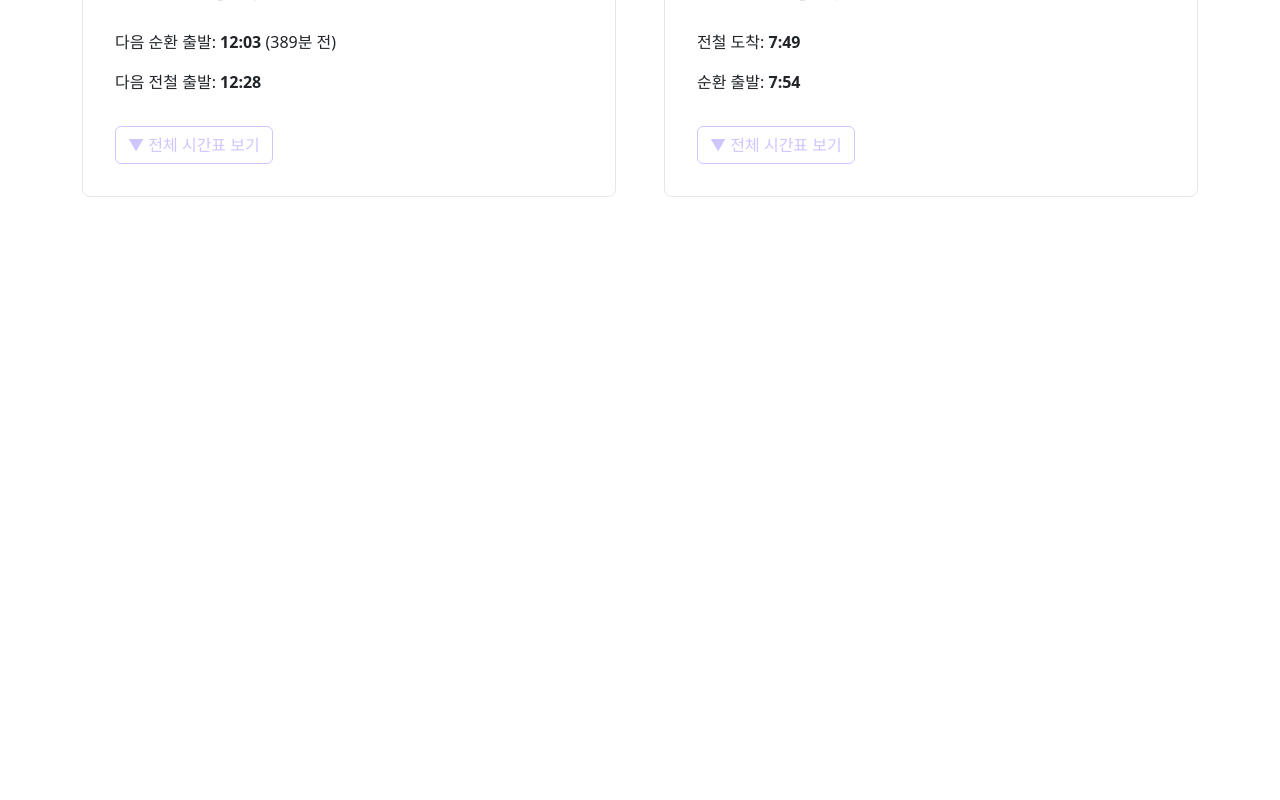
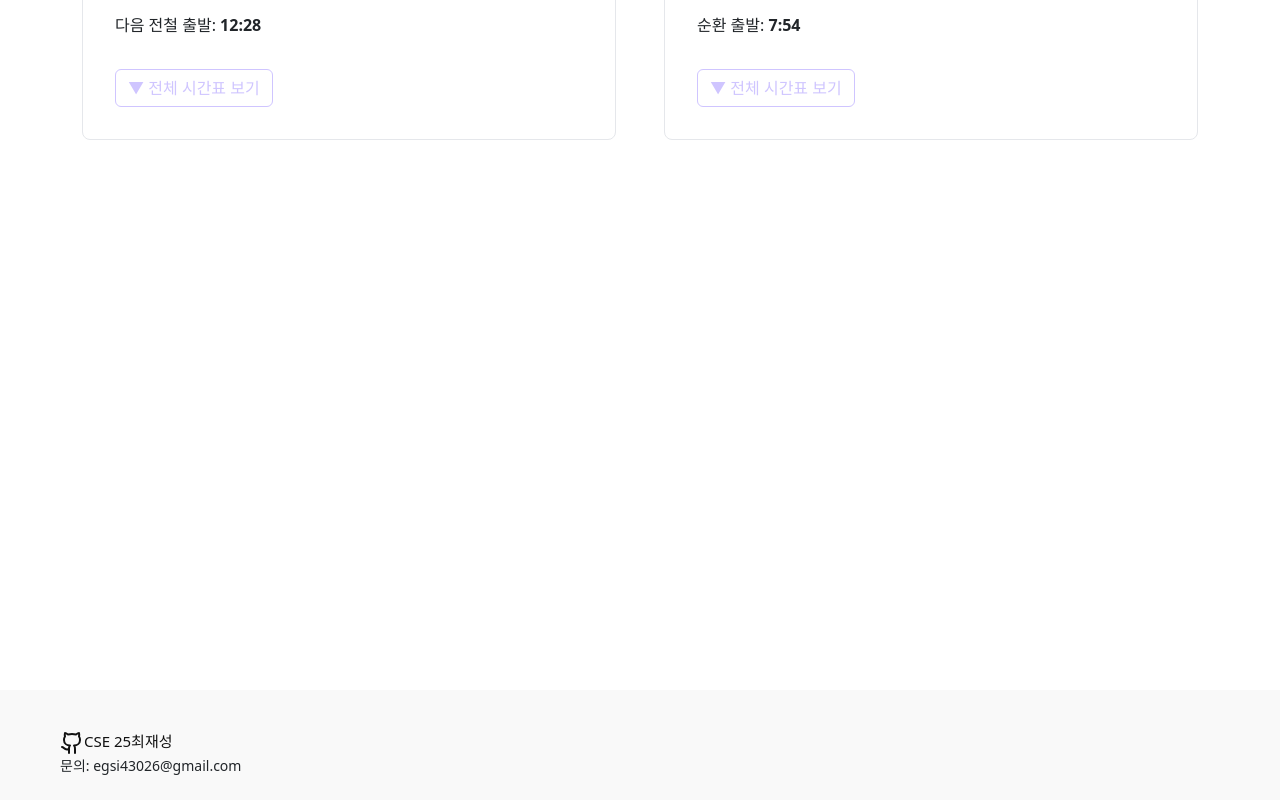
Before and after one commit to exynos6694/sdaily, a React (Create React App) app: page / in a window 1280 px wide. Shown: the part 467-1267 px from the top of the page. Before the commit the page ends 814 px from the top, so only its background shows below. Built offline with nearby package versions, Linux system fonts and the light colour scheme.

Commit message:
Foter 생성

```diff
--- a/package.json
+++ b/package.json
@@ -8,6 +8,7 @@
     "@testing-library/react": "^16.3.0",
     "@testing-library/user-event": "^13.5.0",
     "bootstrap": "^5.3.7",
+    "lucide-react": "^0.525.0",
     "react": "^19.1.0",
     "react-bootstrap": "^2.10.10",
     "react-dom": "^19.1.0",
--- a/src/components/App.js
+++ b/src/components/App.js
@@ -1,20 +1,27 @@
 import React from 'react';
 import { BrowserRouter as Router, Routes, Route } from 'react-router-dom';
 import '../style/App.css'
+import '../style/Navbar.css';
 import Navbar from './Navbar';
 import Section from './Section';
-
+import Footer from './Footer';
 
 
 function App() {
   return (
     <>
+      {/* <Router>
+        <Routes>
+        <nav className="navbar">
+          <Navbar />
+        </nav>
+          <Route path="/" element={<Section />} />
+        </Routes>
+      </Router> */}
+
       <Navbar />
-      <Router>
-      <Routes>
-        <Route path="/" element={<Section />} />
-      </Routes>
-    </Router>
+      <Section />
+      <Footer />
 
     </>
 
--- /dev/null
+++ b/src/components/Footer.js
@@ -0,0 +1,22 @@
+import React from 'react';
+import '../style/Navbar.css';
+import {Github} from 'lucide-react';
+
+
+
+
+const Footer = () => {
+  return (
+    <footer class="footer">
+    <div class="footer-container">
+      <div>
+        <a href="https://github.com/exynos6694/sdaily"><Github />CSE 25최재성</a><br />
+        <p>문의: egsi43026@gmail.com</p>
+      </div>
+    </div>
+
+    </footer>
+  );
+};
+
+export default Footer;
--- a/src/components/Navbar.js
+++ b/src/components/Navbar.js
@@ -7,7 +7,7 @@ const Navbar = () => {
       <div className="container navbar-container">
         <a href="./" className="logo navbar-brand">SDAILY</a>
         <ul className="nav-menu">
-          <li className="nav-item">
+          {/* <li className="nav-item">
             <a href="./" className="nav-link active navbar-text">Home</a>
           </li>
           <li className="nav-item">
@@ -18,7 +18,7 @@ const Navbar = () => {
           </li>
           <li className="nav-item">
             <a href="/" className="nav-link navbar-text">con</a>
-          </li>
+          </li> */}
           {/* <li className="nav-item hover-nav">
             <a href="#" className="nav-link navbar-text">con&or;</a>
             <div className="hover-nav-content">
@@ -29,7 +29,7 @@ const Navbar = () => {
           </li> */}
         </ul>
       </div>
-    </nav>
+  </nav>
   );
 };
 
--- a/src/style/Navbar.css
+++ b/src/style/Navbar.css
@@ -12,6 +12,7 @@
 
     a {
       text-decoration: none;
+      color: #111111;
     }
 
     img {
@@ -30,9 +31,9 @@
       background-color: #fff ;
       border-bottom: 1px solid #e5e7eb;
       top: 0;
-      position: fixed;
+      position: fixed !important;
       width: 100%;
-
+      z-index: 1000;
     }
 
     .navbar-container {
@@ -118,7 +119,7 @@
       font-size: 1rem;
     }
 
-    /* Hero Section */
+
     .section {
       padding: 150px 0;
       margin-top: 50px;
@@ -234,63 +235,40 @@
       padding: 5px;
     }
 
-    /* About Section */
-    .section2 {
-      padding: 20px 0;
-      margin-top: 200px;
-
-    }
-
-    .section2-grid {
-      display: grid;
-      grid-template-columns: 1fr 1fr;
-      gap: 3rem;
-      align-items: center;
-    }
-
-    .section2-subtitle {
-      font-size: 0.875rem;
-      font-weight: 500;
-      color: #6b7280;
-      text-transform: uppercase;
-      letter-spacing: 0.05em;
-      margin-bottom: 1rem;
-    }
-
-    .section2-title {
-      font-size: 50px;
-      font-weight: 700;
-      color: #111827;
-      line-height: 1.2;
-    }
-
-    .section2-image {
-      border-radius: 0.5rem;
-      overflow: hidden;
-      transition: 0.3s;
-      margin-top: 10px;
-    }
 
 
-    .section2-image:hover {
-      margin-top: 0;
-    }
 
     .footer{
       width: 100%;
-      margin-top: 300px;
-      height: 150px;
-      background-color: #e6e6e6;
-      padding: 20px;
+      height: 110px;
+      background-color: #f9f9f9;
+      display: flex;
+      margin-top: 400px;
+      bottom: 0;
+      font-size: 14px;
+
     }
+    .footer a{
+      text-decoration: none;
+      color: #111111;
+      font-size: 15px;
+    }
+
+    .footer-container{
+      padding: 40px 60px 60px;
+    }
+
 
 
 
     @media (max-width: 860px) {
 
       .section {
-      padding: 0px 0;
+        padding: 0px 0;
+        margin-top: 100px;
       }
+
+
       .section2-title {
         font-size: 40px;
       }
@@ -313,57 +291,5 @@
       margin-left: 50px;
       }
 
-      .footer{
-        height: 220px;
-      }
+
     }
-
-    /* Mobile menu button (hidden by default) */
-    .mobile-menu-btn {
-      display: none;
-      background: none;
-      border: none;
-      font-size: 1.5rem;
-      color: #6b7280;
-      cursor: pointer;
-    }
-
-
-
-
-    .fade-in {
-    opacity: 0;
-    transform: translateY(20px);
-    transition: all 0.8s ease;
-    }
-    .fade-in.active {
-      opacity: 1;
-      transform: none;
-    }
-
-    #typing{
-      height: 10px;
-    }
-
-
-
-/* 로딩창 배경 */
-#loader {
-  position: fixed;
-  top: 0;
-  left: 0;
-  width: 100%;
-  height: 100%;
-
-  background: rgba(255, 255, 255, 0.85);
-  align-items: center;
-  justify-content: center;
-  z-index: 9999;
-
-  display: none;
-}
-
-
-.loading{
-  width: 100px;
-}
```
Also changed, not shown: 2 other files (tests, documents, lock files or other folders).
